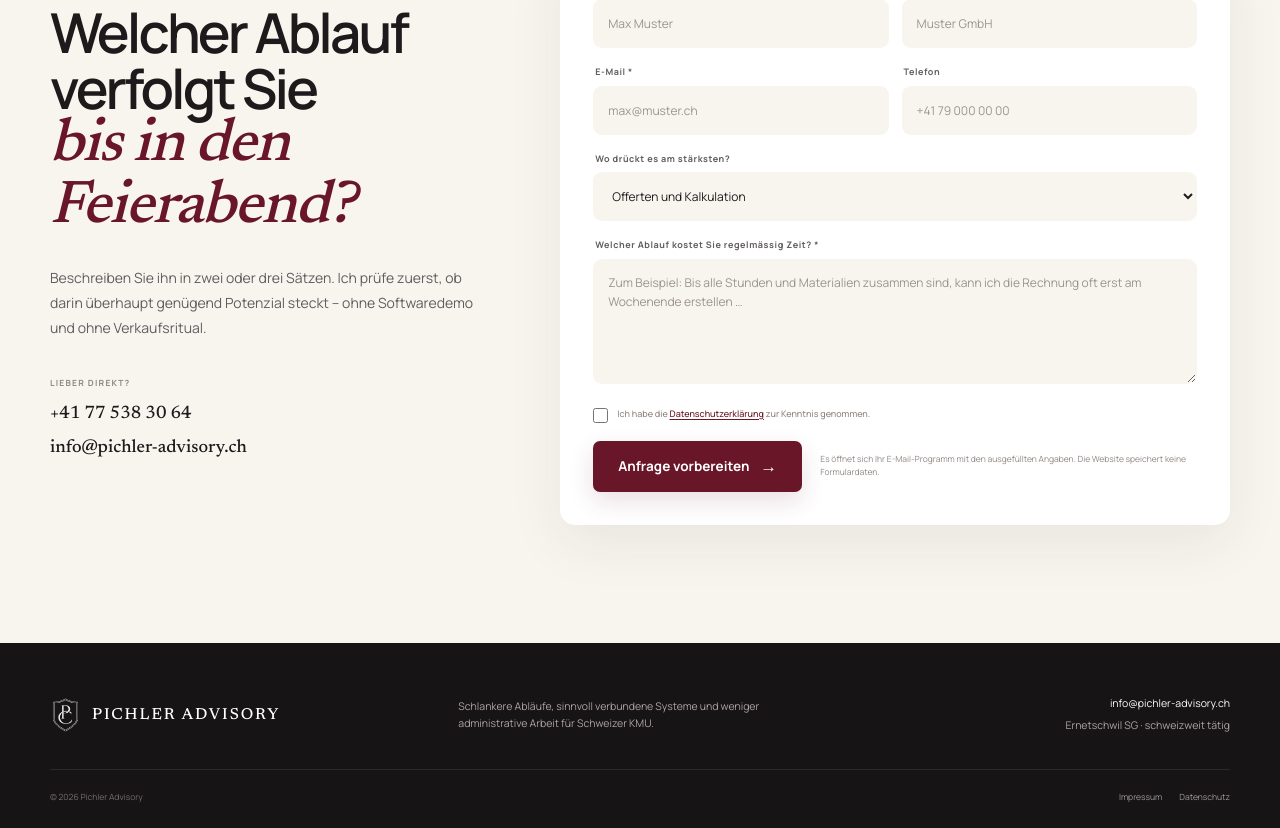
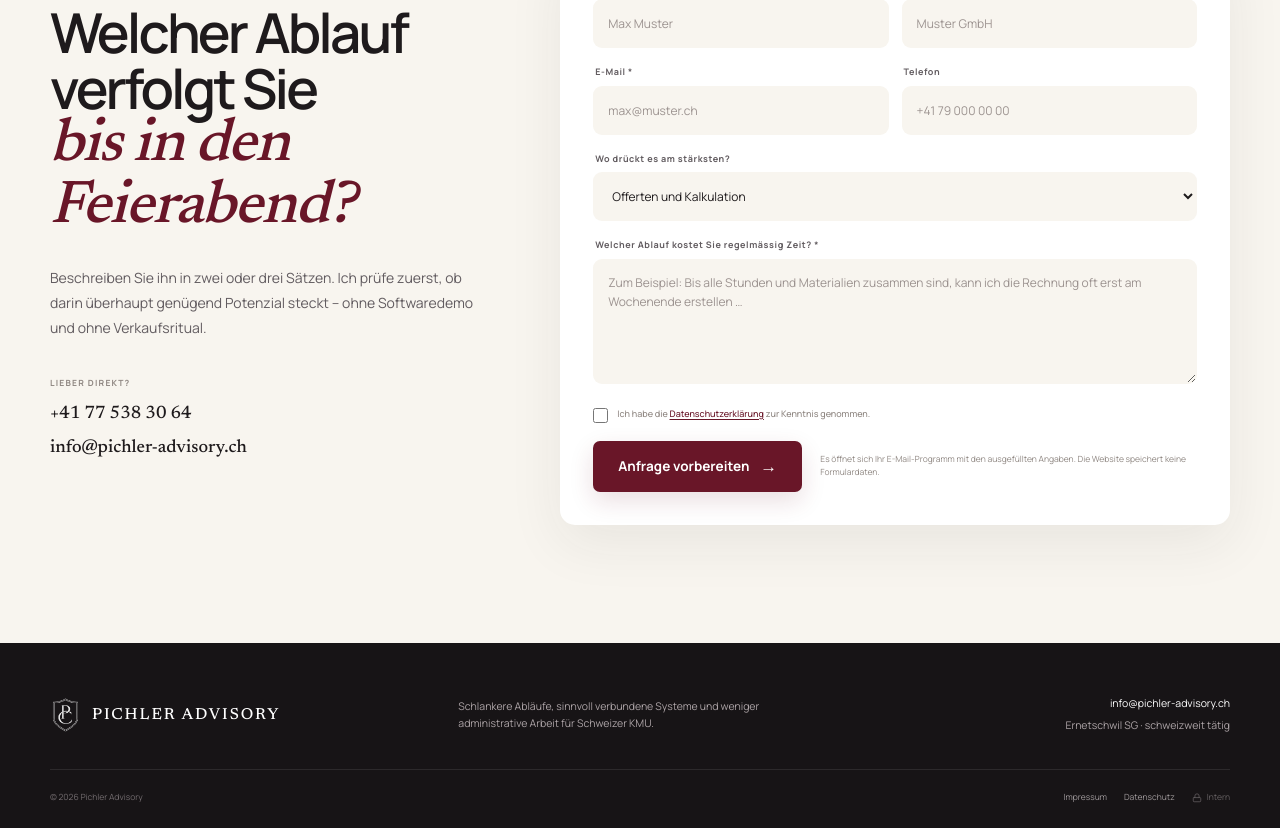
Before and after one commit to Van-de-heiden/Pichler-advisory, a Next.js app: page / in a window 1280 px wide. Shown: the part 10394-11222 px from the top of the page. Built offline with nearby package versions, Linux system fonts and the light colour scheme.

Commit message:
Add private OS link to public footer

```diff
--- a/app/globals.css
+++ b/app/globals.css
@@ -308,6 +308,9 @@ footer { padding: 53px 0 24px; background: #171416; color: #ada4a7; }
 .footer-legal { display: flex; gap: 17px; }
 .footer-legal a { color: #a09a9c; transition: color .2s ease; }
 .footer-legal a:hover { color: white; }
+.footer-intern { display: inline-flex; align-items: center; gap: 5px; opacity: .58; }
+.footer-intern:hover, .footer-intern:focus-visible { opacity: 1; }
+.footer-intern svg { width: 10px; height: 10px; fill: none; stroke: currentColor; stroke-width: 1.8; stroke-linecap: round; stroke-linejoin: round; }
 
 /* Progressive motion */
 .motion-ready [data-reveal] { opacity: 0; transform: translateY(26px); transition: opacity .75s cubic-bezier(.2,.75,.2,1) var(--reveal-delay, 0ms), transform .75s cubic-bezier(.2,.75,.2,1) var(--reveal-delay, 0ms); }
--- a/app/page.tsx
+++ b/app/page.tsx
@@ -8,6 +8,13 @@ const Arrow = () => (
 
 const Check = () => (
   <svg viewBox="0 0 24 24" aria-hidden="true"><path d="m5 12 4 4L19 6" /></svg>
+);
+
+const Lock = () => (
+  <svg viewBox="0 0 24 24" aria-hidden="true">
+    <rect x="3" y="11" width="18" height="10" rx="2" />
+    <path d="M7 11V7a5 5 0 0 1 10 0v4" />
+  </svg>
 );
 
 const signals = [
@@ -328,7 +335,19 @@ export default function Home() {
         </div>
         <div className="shell footer-base">
           <span>© 2026 Pichler Advisory</span>
-          <span className="footer-legal"><a href="/impressum">Impressum</a><a href="/datenschutz">Datenschutz</a></span>
+          <span className="footer-legal">
+            <a href="/impressum">Impressum</a>
+            <a href="/datenschutz">Datenschutz</a>
+            <a
+              className="footer-intern"
+              href="https://pichler-advisory-os.maurus-pichler.chatgpt.site"
+              aria-label="Interner Bereich"
+              title="Interner Bereich"
+            >
+              <Lock />
+              Intern
+            </a>
+          </span>
         </div>
       </footer>
     </>
```
Also changed, not shown: 1 other file (tests, documents, lock files or other folders).
